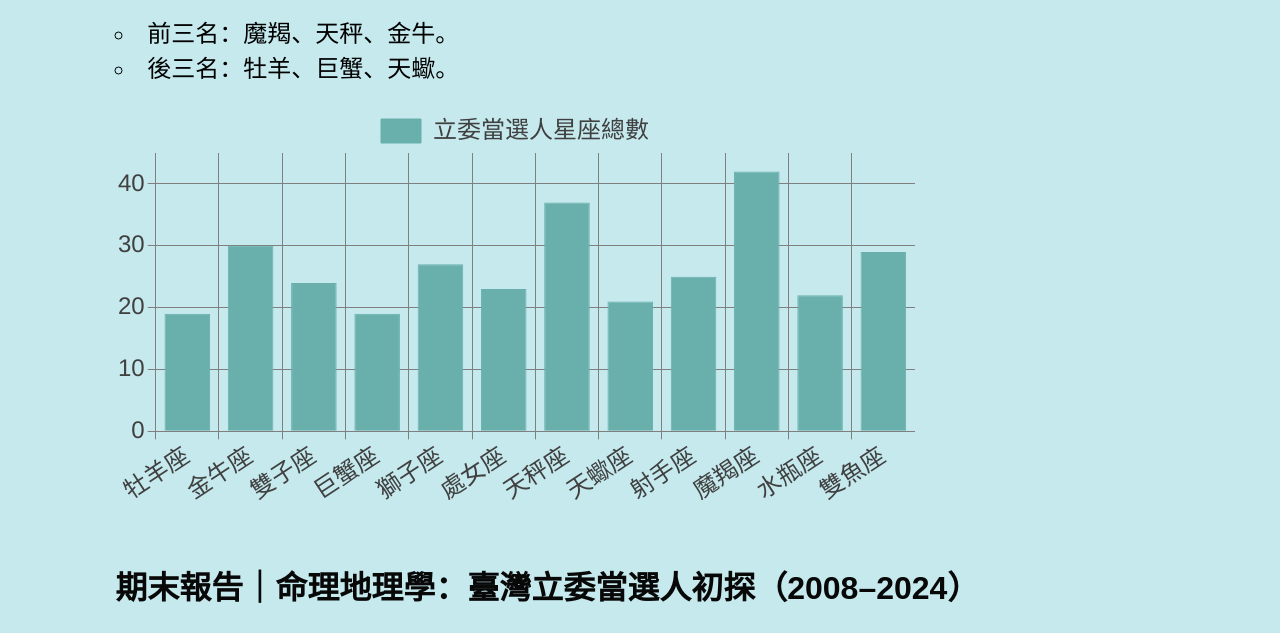
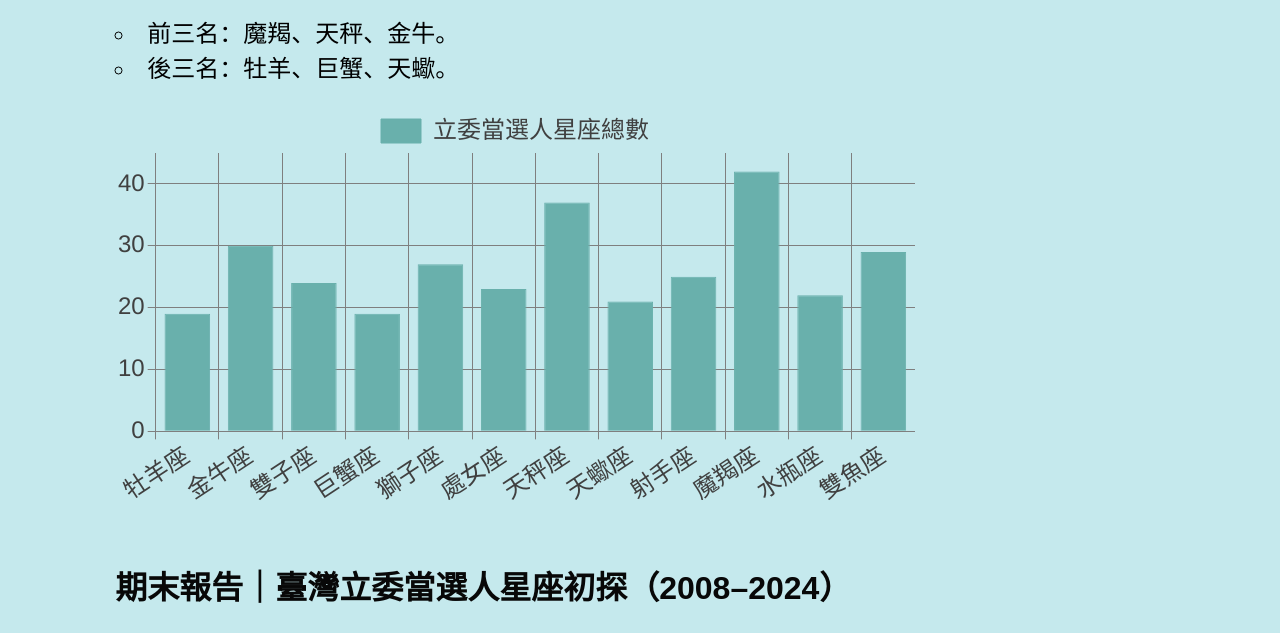
Before and after one commit to TanLiangkun/TanLiangkun.github.io, a plain HTML site: page report2.html in a window 1280 px wide. Shown: the part 319-952 px from the top of the page. Drawn offline with nearby package versions, Linux system fonts and the light colour scheme.

Commit message:
Update report2.html

```diff
--- a/report2.html
+++ b/report2.html
@@ -76,7 +76,7 @@
 	</script>
 
 	<div style="padding: 1%; margin-left: 8%; margin-right: 8%; border: 0; position: static;">
-		<h1 style="line-height: 200%;" align="left">期末報告｜命理地理學：臺灣立委當選人初探（2008–2024）</h1>
+		<h1 style="line-height: 200%;" align="left">期末報告｜臺灣立委當選人星座初探（2008–2024）</h1>
 			<il align="left" style="font-size: 150%;">
 			<li><a href="report1.html" style="color: #1C1C1C;  text-decoration: none;">歷屆立委年齡</a></li>
 			<li><a href="report2.html" style="color: #1C1C1C;  text-decoration: none;">立委星座總數</a></li>
```
